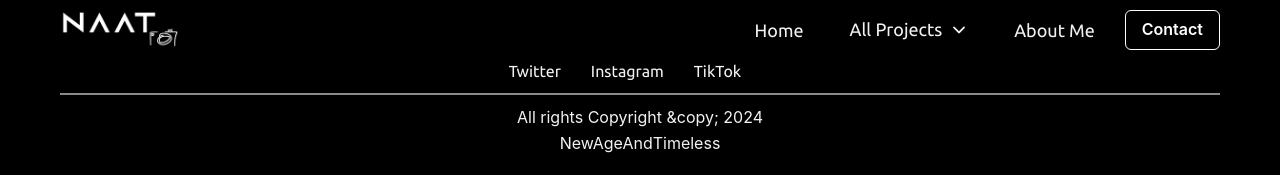
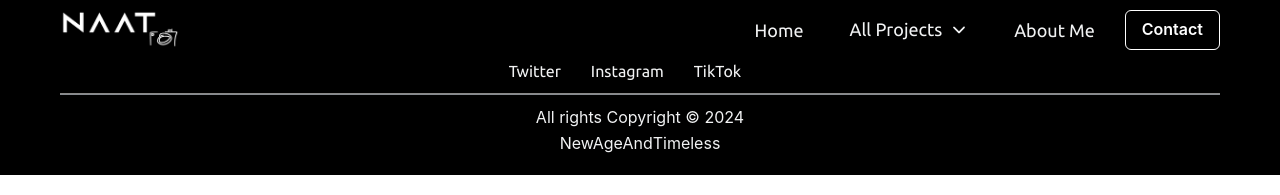
Before and after one commit to Owoyeleadedayo/naatpixels, a React (Vite) app: page /kiddies in a window 1280 px wide. Shown: the top 195 px of the page. Built offline with nearby package versions, Linux system fonts and the light colour scheme.

Commit message:
made some changes on the footer page

```diff
--- a/src/components/Footer.tsx
+++ b/src/components/Footer.tsx
@@ -22,7 +22,10 @@ const Footer = () => {
       },
     ];
 
-    const text = [{ label: `All rights Copyright ${"&copy;"} 2024` }, {label: "NewAgeAndTimeless"}];
+    const text = [
+      { label: `All rights Copyright © 2024` },
+      { label: "NewAgeAndTimeless" },
+    ];
   return (
     <>
       <Flex
```
